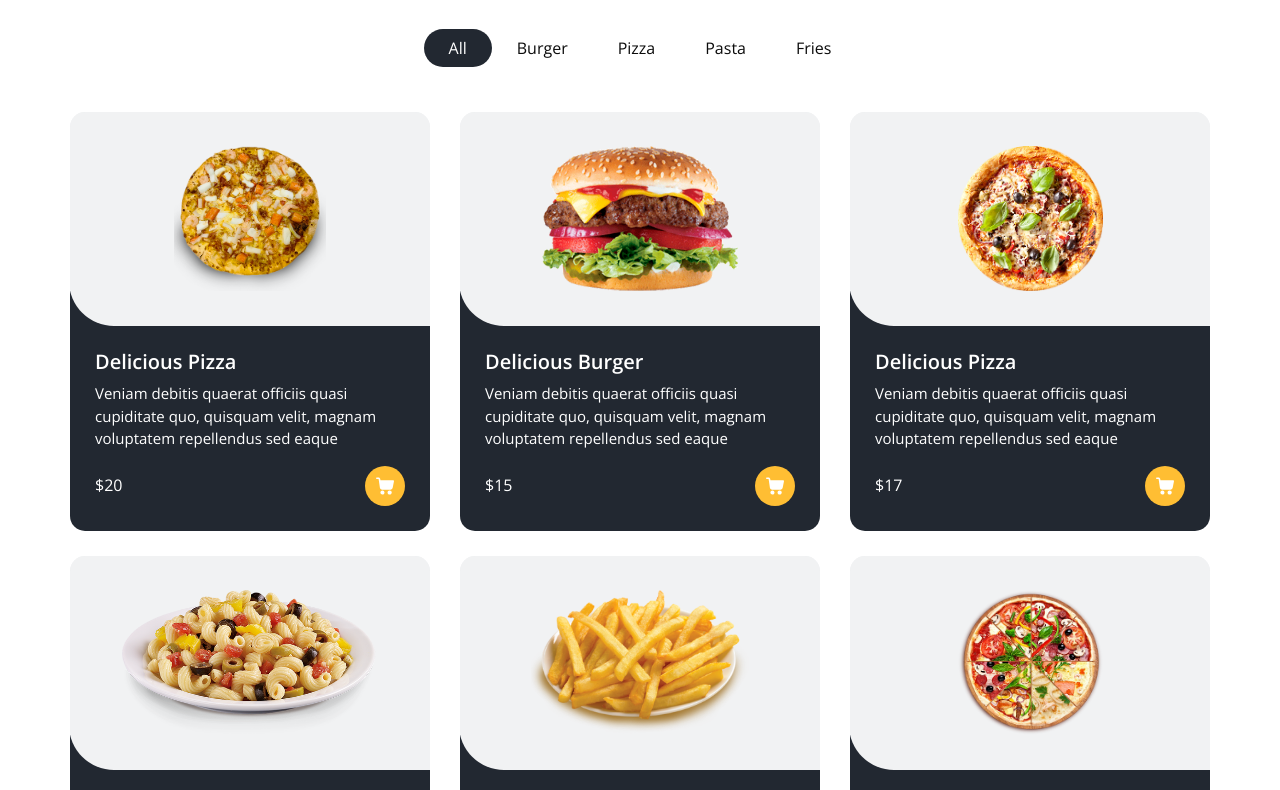
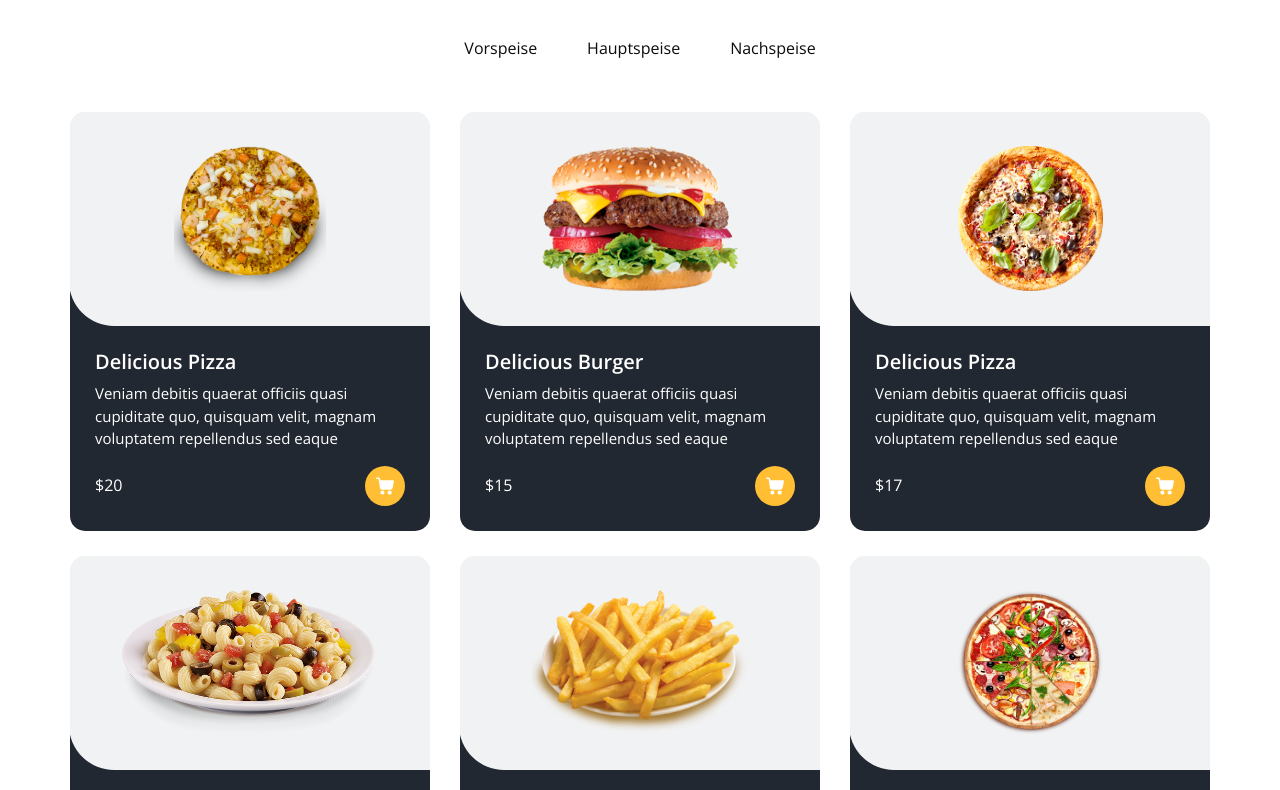
Before and after one commit to RustamGit/FoodieFlow, a plain HTML site: page menu.html in a window 1280 px wide. Shown: the part 242-1032 px from the top of the page. Drawn offline with nearby package versions, Linux system fonts and the light colour scheme; some packages are replaced by stand-ins of ours.

Commit message:
Speiseplan Seite überarbeiten

```diff
--- a/menu.html
+++ b/menu.html
@@ -152,11 +152,9 @@
       </div>
 
       <ul class="filters_menu">
-        <li class="active" data-filter="*">All</li>
-        <li data-filter=".burger">Burger</li>
-        <li data-filter=".pizza">Pizza</li>
-        <li data-filter=".pasta">Pasta</li>
-        <li data-filter=".fries">Fries</li>
+        <li data-filter=".burger">Vorspeise</li>
+        <li data-filter=".pizza">Hauptspeise</li>
+        <li data-filter=".pasta">Nachspeise</li>
       </ul>
 
       <div class="filters-content">
@@ -847,11 +845,6 @@
           </div>
         </div>
       </div>
-      <div class="btn-box">
-        <a href="">
-          View More
-        </a>
-      </div>
     </div>
   </section>
 
```
